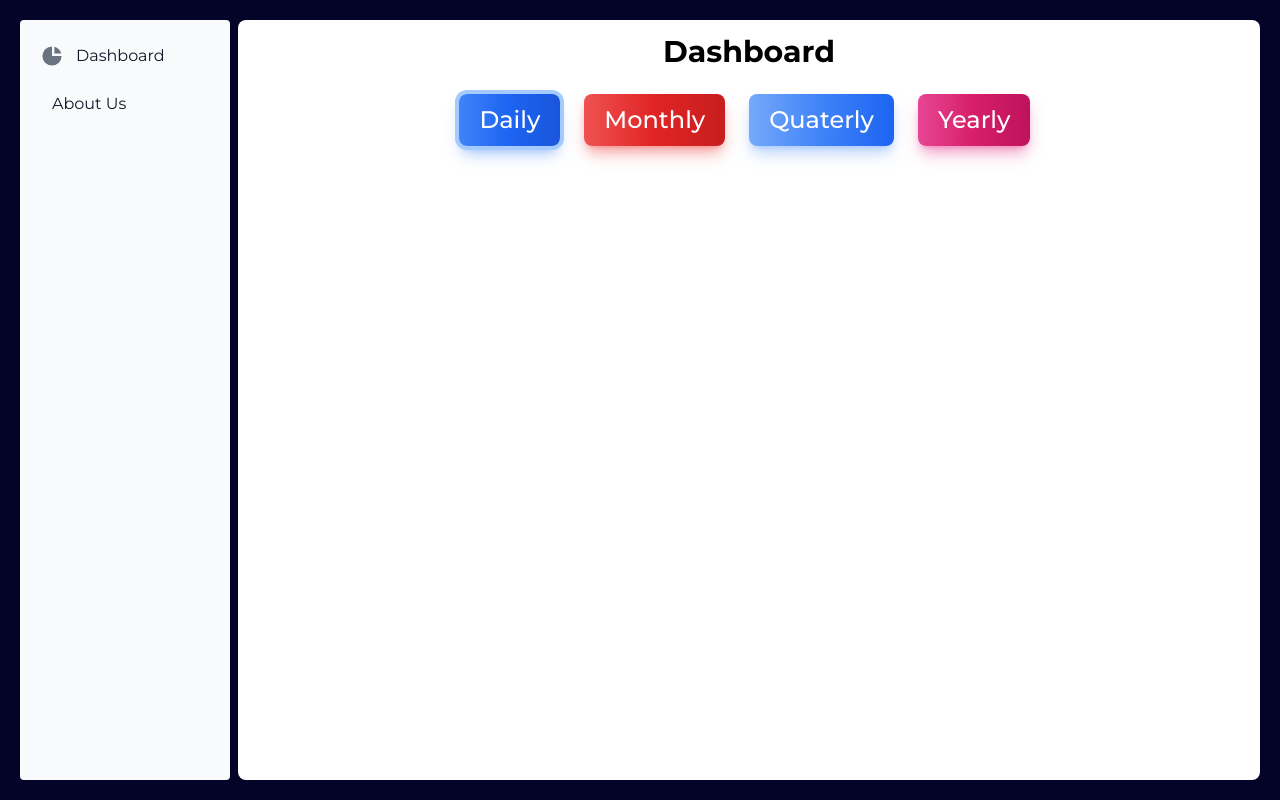
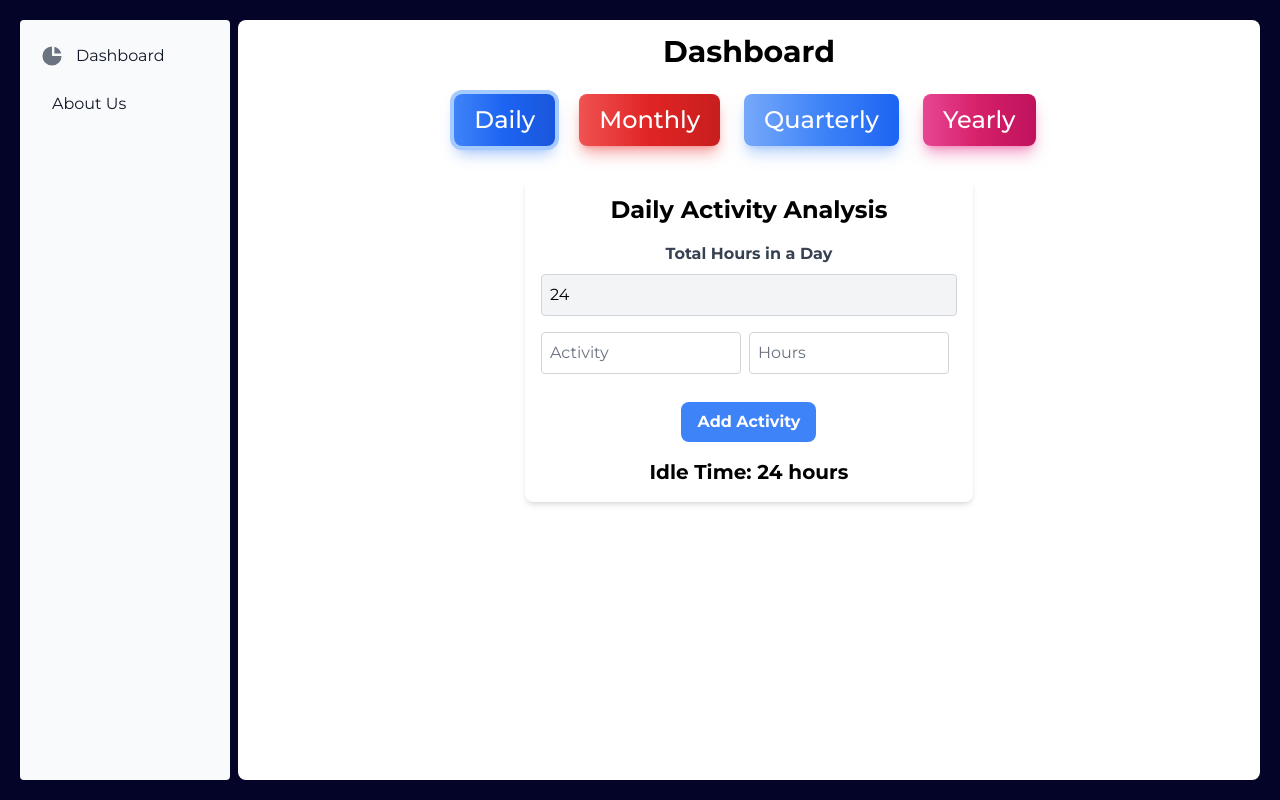
Before and after one commit to Saakshi-Shenoy/My-Time-Dash, a React (Create React App) app: page / in a window 1280 px wide. Both pictures are taken after a click on the button "Daily". Built offline with nearby package versions, Linux system fonts and the light colour scheme.

Commit message:
Daily analysis template created

```diff
--- a/src/components/analysis.jsx
+++ b/src/components/analysis.jsx
@@ -1,11 +1,115 @@
-import React from 'react'
+import React, { useState, useEffect } from "react";
 
-function analysis() {
+const DailyAnalysis = () => {
+  const totalHours = 24;
+  const [activities, setActivities] = useState([{ activity: "", hours: "" }]);
+  const [idleTime, setIdleTime] = useState(totalHours);
+  const [isIdleTimeZero, setIsIdleTimeZero] = useState(false);
+
+  const handleChange = (index, event) => {
+    const newActivities = [...activities];
+    newActivities[index][event.target.name] = event.target.value;
+    setActivities(newActivities);
+  };
+
+  const handleAdd = () => {
+    if (!isIdleTimeZero) {
+      setActivities([...activities, { activity: "", hours: "" }]);
+    }
+  };
+
+  useEffect(() => {
+    const spentHours = activities.reduce((total, activity) => {
+      return total + parseFloat(activity.hours || 0);
+    }, 0);
+    const newIdleTime = totalHours - spentHours;
+    setIdleTime(newIdleTime <= 0 ? 0 : newIdleTime);
+    setIsIdleTimeZero(newIdleTime <= 0);
+  }, [activities]);
+
   return (
-    <>
+    <div className="p-4 bg-white rounded-lg shadow-md w-full max-w-md mx-auto mt-6">
+      <h2 className="text-2xl font-bold mb-4">Daily Activity Analysis</h2>
+      <div className="mb-4">
+        <label className="block text-gray-700 font-bold mb-2">Total Hours in a Day</label>
+        <input
+          type="number"
+          value={totalHours}
+          readOnly
+          className="w-full p-2 border border-gray-300 rounded bg-gray-100"
+          placeholder="Total hours is fixed at 24"
+        />
+      </div>
+      {activities.map((activity, index) => (
+        <div key={index} className="flex items-center mb-3">
+          <input
+            type="text"
+            name="activity"
+            value={activity.activity}
+            onChange={(event) => handleChange(index, event)}
+            placeholder="Activity"
+            className="w-1/2 p-2 border border-gray-300 rounded mr-2"
+          />
+          <input
+            type="number"
+            name="hours"
+            value={activity.hours}
+            onChange={(event) => handleChange(index, event)}
+            placeholder="Hours"
+            className="w-1/2 p-2 border border-gray-300 rounded mr-2"
+          />
+        </div>
+      ))}
+      <button
+        onClick={handleAdd}
+        className={`${
+          isIdleTimeZero ? "bg-gray-400 cursor-not-allowed" : "bg-blue-500 hover:bg-blue-600"
+        } text-white font-bold py-2 px-4 rounded-lg mt-4`}
+        disabled={isIdleTimeZero}
+      >
+        Add Activity
+      </button>
+      <div className="mt-4">
+        <h3 className="text-xl font-bold">Idle Time: {idleTime} hours</h3>
+      </div>
+    </div>
+  );
+};
 
-    </>
-  )
-}
+const MonthlyAnalysis = () => (
+  <div className="p-4 bg-white rounded-lg shadow-md w-full max-w-md mx-auto mt-6">
+    <h2 className="text-2xl font-bold mb-4">Monthly Activity Analysis</h2>
+    {/* Add your form fields and logic here */}
+  </div>
+);
 
-export default analysis;
+const QuarterlyAnalysis = () => (
+  <div className="p-4 bg-white rounded-lg shadow-md w-full max-w-md mx-auto mt-6">
+    <h2 className="text-2xl font-bold mb-4">Quarterly Activity Analysis</h2>
+    {/* Add your form fields and logic here */}
+  </div>
+);
+
+const YearlyAnalysis = () => (
+  <div className="p-4 bg-white rounded-lg shadow-md w-full max-w-md mx-auto mt-6">
+    <h2 className="text-2xl font-bold mb-4">Yearly Activity Analysis</h2>
+    {/* Add your form fields and logic here */}
+  </div>
+);
+
+const Analysis = ({ selectedPeriod }) => {
+  switch (selectedPeriod) {
+    case "daily":
+      return <DailyAnalysis />;
+    case "monthly":
+      return <MonthlyAnalysis />;
+    case "quarterly":
+      return <QuarterlyAnalysis />;
+    case "yearly":
+      return <YearlyAnalysis />;
+    default:
+      return null;
+  }
+};
+
+export default Analysis;
--- a/src/components/dashboard.jsx
+++ b/src/components/dashboard.jsx
@@ -1,7 +1,9 @@
-import React from "react";
+import React, { useState } from "react";
 import Analysis from "./analysis";
 
 function Dashboard() {
+  const [selectedPeriod, setSelectedPeriod] = useState(null);
+
   return (
     <div className="dashboard bg-white w-full h-95vh ml-2 p-4 rounded-lg">
       <div className="dash-content text-center">
@@ -13,31 +15,35 @@ function Dashboard() {
         </h1>
         <div className="flex justify-center items-center gap-4 text-2xl">
           <button
-            class="text-white bg-gradient-to-r from-blue-500 via-blue-600 to-blue-700 hover:bg-gradient-to-br focus:ring-4 focus:outline-none focus:ring-blue-300 dark:focus:ring-blue-800 shadow-lg shadow-blue-500/50 dark:shadow-lg dark:shadow-blue-800/80 font-medium rounded-lg px-5 py-2.5 text-center mr-2 mb-2"
+            className="text-white bg-gradient-to-r from-blue-500 via-blue-600 to-blue-700 hover:bg-gradient-to-br focus:ring-4 focus:outline-none focus:ring-blue-300 dark:focus:ring-blue-800 shadow-lg shadow-blue-500/50 dark:shadow-lg dark:shadow-blue-800/80 font-medium rounded-lg px-5 py-2.5 text-center mr-2 mb-2"
+            onClick={() => setSelectedPeriod("daily")}
             type="button"
           >
             Daily
           </button>
           <button
-            class="text-white bg-gradient-to-r from-red-500 via-red-600 to-red-700 hover:bg-gradient-to-br focus:ring-4 focus:outline-none focus:ring-red-300 dark:focus:ring-red-800 shadow-lg shadow-red-500/50 dark:shadow-lg dark:shadow-red-800/80 font-medium rounded-lg px-5 py-2.5 text-center mr-2 mb-2"
+            className="text-white bg-gradient-to-r from-red-500 via-red-600 to-red-700 hover:bg-gradient-to-br focus:ring-4 focus:outline-none focus:ring-red-300 dark:focus:ring-red-800 shadow-lg shadow-red-500/50 dark:shadow-lg dark:shadow-red-800/80 font-medium rounded-lg px-5 py-2.5 text-center mr-2 mb-2"
+            onClick={() => setSelectedPeriod("monthly")}
             type="button"
           >
             Monthly
           </button>
           <button
-            class="text-white bg-gradient-to-r from-blue-400 via-blue-500 to-blue-600 hover:bg-gradient-to-br focus:ring-4 focus:outline-none focus:ring-blue-300 dark:focus:ring-blue-800 shadow-lg shadow-blue-400/50 dark:shadow-lg dark:shadow-blue-800/80 font-medium rounded-lg px-5 py-2.5 text-center mr-2 mb-2"
+            className="text-white bg-gradient-to-r from-blue-400 via-blue-500 to-blue-600 hover:bg-gradient-to-br focus:ring-4 focus:outline-none focus:ring-blue-300 dark:focus:ring-blue-800 shadow-lg shadow-blue-400/50 dark:shadow-lg dark:shadow-blue-800/80 font-medium rounded-lg px-5 py-2.5 text-center mr-2 mb-2"
+            onClick={() => setSelectedPeriod("quarterly")}
             type="button"
           >
-            Quaterly
+            Quarterly
           </button>
           <button
-            class="text-white bg-gradient-to-r from-pink-500 via-pink-600 to-pink-700 hover:bg-gradient-to-br focus:ring-4 focus:outline-none focus:ring-pink-300 dark:focus:ring-pink-800 shadow-lg shadow-pink-500/50 dark:shadow-lg dark:shadow-pink-800/80 font-medium rounded-lg px-5 py-2.5 text-center mr-2 mb-2"
+            className="text-white bg-gradient-to-r from-pink-500 via-pink-600 to-pink-700 hover:bg-gradient-to-br focus:ring-4 focus:outline-none focus:ring-pink-300 dark:focus:ring-pink-800 shadow-lg shadow-pink-500/50 dark:shadow-lg dark:shadow-pink-800/80 font-medium rounded-lg px-5 py-2.5 text-center mr-2 mb-2"
+            onClick={() => setSelectedPeriod("yearly")}
             type="button"
           >
             Yearly
           </button>
         </div>
-        <Analysis />
+        <Analysis selectedPeriod={selectedPeriod} />
       </div>
     </div>
   );
```
